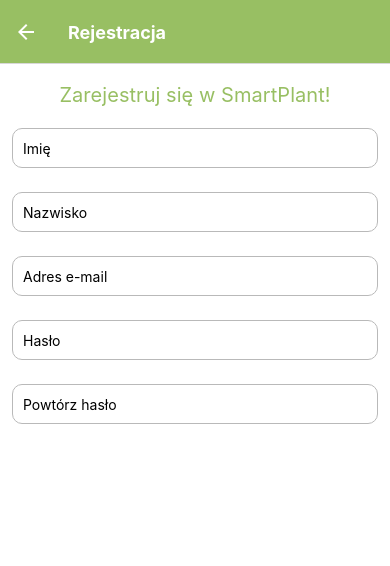
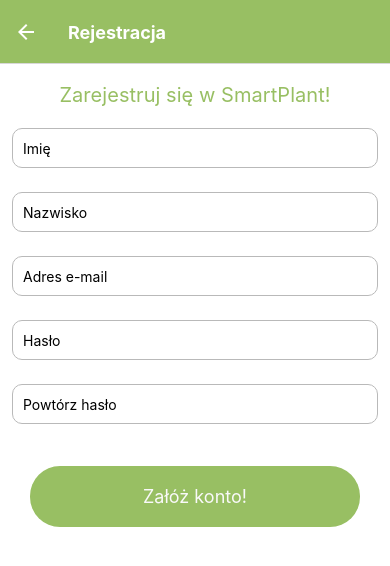
Before and after one commit to Szynaman123/smartPlant, a React Native app in the folder frontend/: screen /Registration in a window 390 px wide. Shown: the top 566 px of the page. Built offline with nearby package versions, Linux system fonts and the light colour scheme.

Commit message:
Dodanie przycisku w rejestracji

```diff
--- a/frontend/screens/Registration.js
+++ b/frontend/screens/Registration.js
@@ -1,5 +1,6 @@
 import React from 'react';
-import { Text, View, SafeAreaView, StyleSheet, FlatList, ScrollView, Image, Button, Alert, TextInput} from 'react-native';
+import Box from '../components/boxes';
+import { Text, View, SafeAreaView, StyleSheet, FlatList, ScrollView, Image, Button, Alert, TextInput, TouchableOpacity} from 'react-native';
 
 const Registration = () =>
 {
@@ -56,7 +57,14 @@
         placeholder="Powtórz hasło"
         keyboardType="default"
       />
+
+      <View style={styles.container2}>
+        <TouchableOpacity onPress={() => {alert('Niedługo obsłużę bazę danych!');}}>
+      <Box colorHex="#98BF63" colorTextHex="#F9F9F9" TextInside="Załóż konto!"></Box>
+      </TouchableOpacity>
+      </View>
           </ScrollView>
+
         );
 };
 
```
